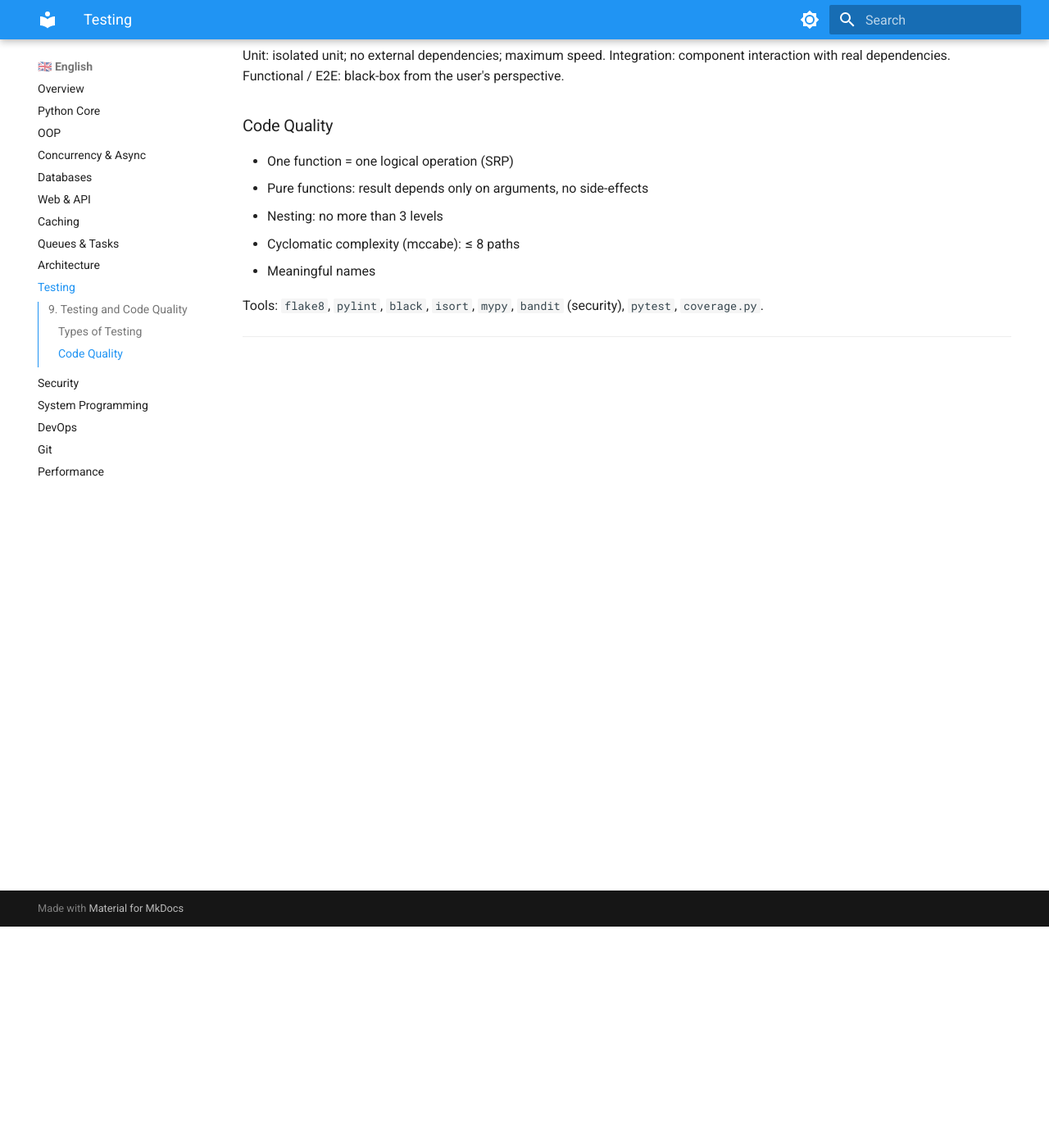
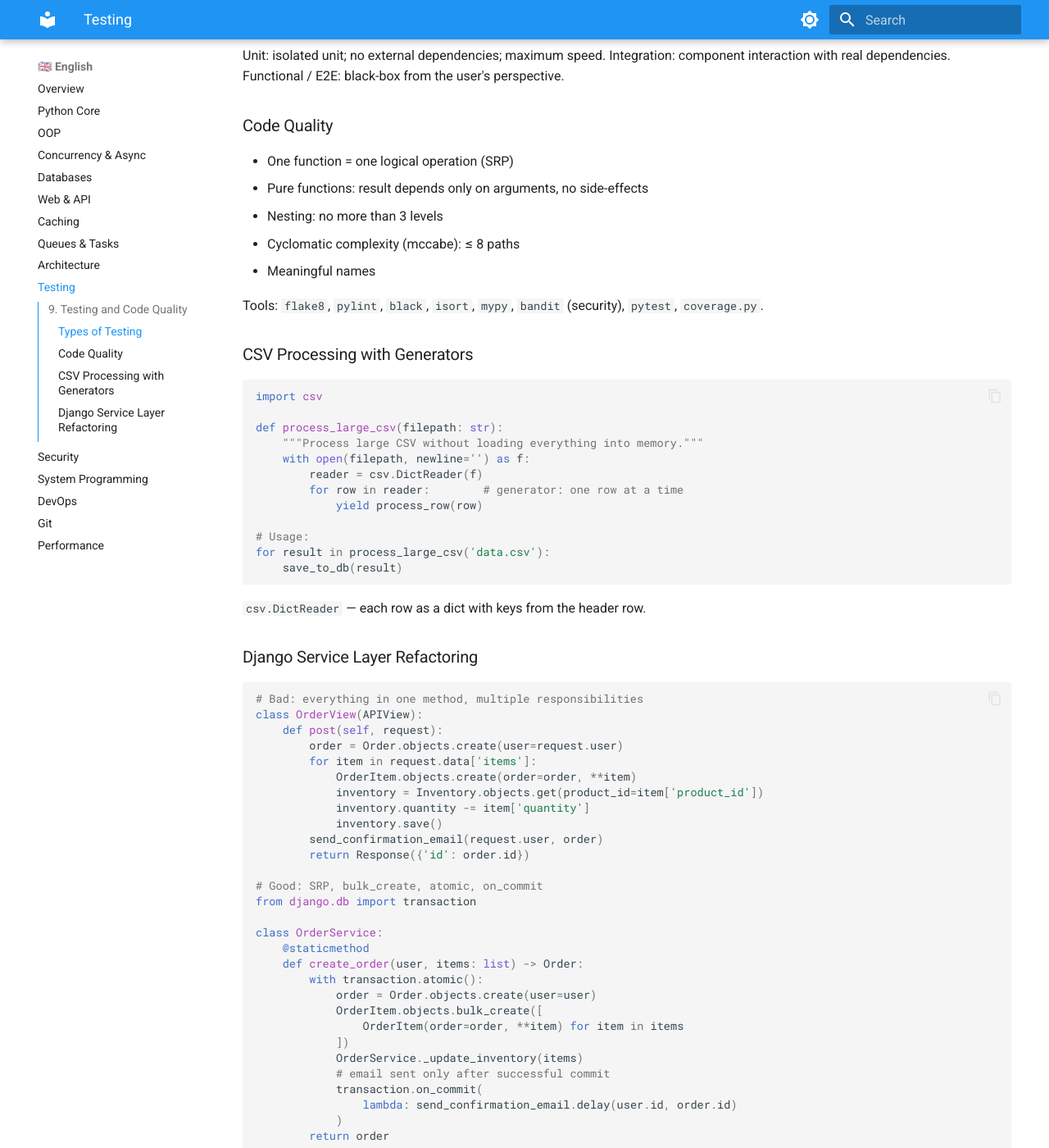
Before and after one commit to spiritEcosse/senior-kb, an MkDocs documentation site: the page built from docs/en/testing.md, in a window 1280 px wide and 1400 px high, scrolled down 270 px. Shown: the whole window at 82% size. Built offline with MkDocs 1.6.1 and Material for MkDocs 9.7.7, drawn with Linux system fonts in a browser that asks for light colours; some of the changed text lies outside the part shown.

Commit message:
update: docs/en/testing.md with code examples

````diff
--- a/docs/en/testing.md
+++ b/docs/en/testing.md
@@ -16,4 +16,74 @@ Functional / E2E: black-box from the user's perspective.
 
 Tools: `flake8`, `pylint`, `black`, `isort`, `mypy`, `bandit` (security), `pytest`, `coverage.py`.
 
+### CSV Processing with Generators
+
+```python
+import csv
+
+def process_large_csv(filepath: str):
+    """Process large CSV without loading everything into memory."""
+    with open(filepath, newline='') as f:
+        reader = csv.DictReader(f)
+        for row in reader:        # generator: one row at a time
+            yield process_row(row)
+
+# Usage:
+for result in process_large_csv('data.csv'):
+    save_to_db(result)
+```
+
+`csv.DictReader` — each row as a dict with keys from the header row.
+
+### Django Service Layer Refactoring
+
+```python
+# Bad: everything in one method, multiple responsibilities
+class OrderView(APIView):
+    def post(self, request):
+        order = Order.objects.create(user=request.user)
+        for item in request.data['items']:
+            OrderItem.objects.create(order=order, **item)
+            inventory = Inventory.objects.get(product_id=item['product_id'])
+            inventory.quantity -= item['quantity']
+            inventory.save()
+        send_confirmation_email(request.user, order)
+        return Response({'id': order.id})
+
+# Good: SRP, bulk_create, atomic, on_commit
+from django.db import transaction
+
+class OrderService:
+    @staticmethod
+    def create_order(user, items: list) -> Order:
+        with transaction.atomic():
+            order = Order.objects.create(user=user)
+            OrderItem.objects.bulk_create([
+                OrderItem(order=order, **item) for item in items
+            ])
+            OrderService._update_inventory(items)
+            # email sent only after successful commit
+            transaction.on_commit(
+                lambda: send_confirmation_email.delay(user.id, order.id)
+            )
+        return order
+
+    @staticmethod
+    def _update_inventory(items):
+        product_ids = [i['product_id'] for i in items]
+        inventories = {
+            inv.product_id: inv
+            for inv in Inventory.objects.select_for_update()
+                                        .filter(product_id__in=product_ids)
+        }
+        for item in items:
+            inventories[item['product_id']].quantity -= item['quantity']
+        Inventory.objects.bulk_update(
+            inventories.values(), ['quantity']
+        )
+```
+
+`select_for_update()` — row-level lock for the duration of the transaction (prevents race conditions).
+`bulk_create` / `bulk_update` — N operations in 1 SQL query.
+
 ---
````
